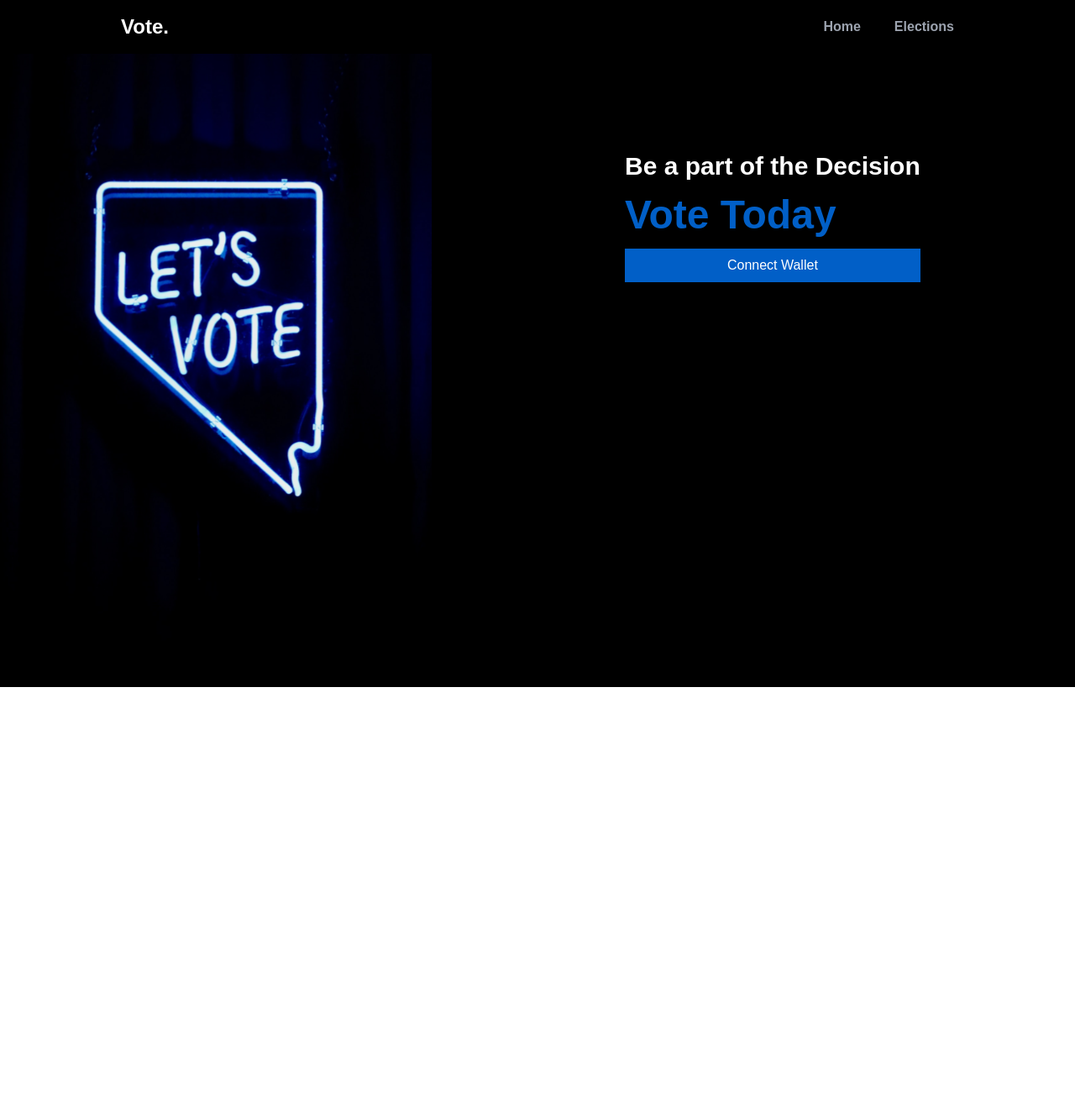
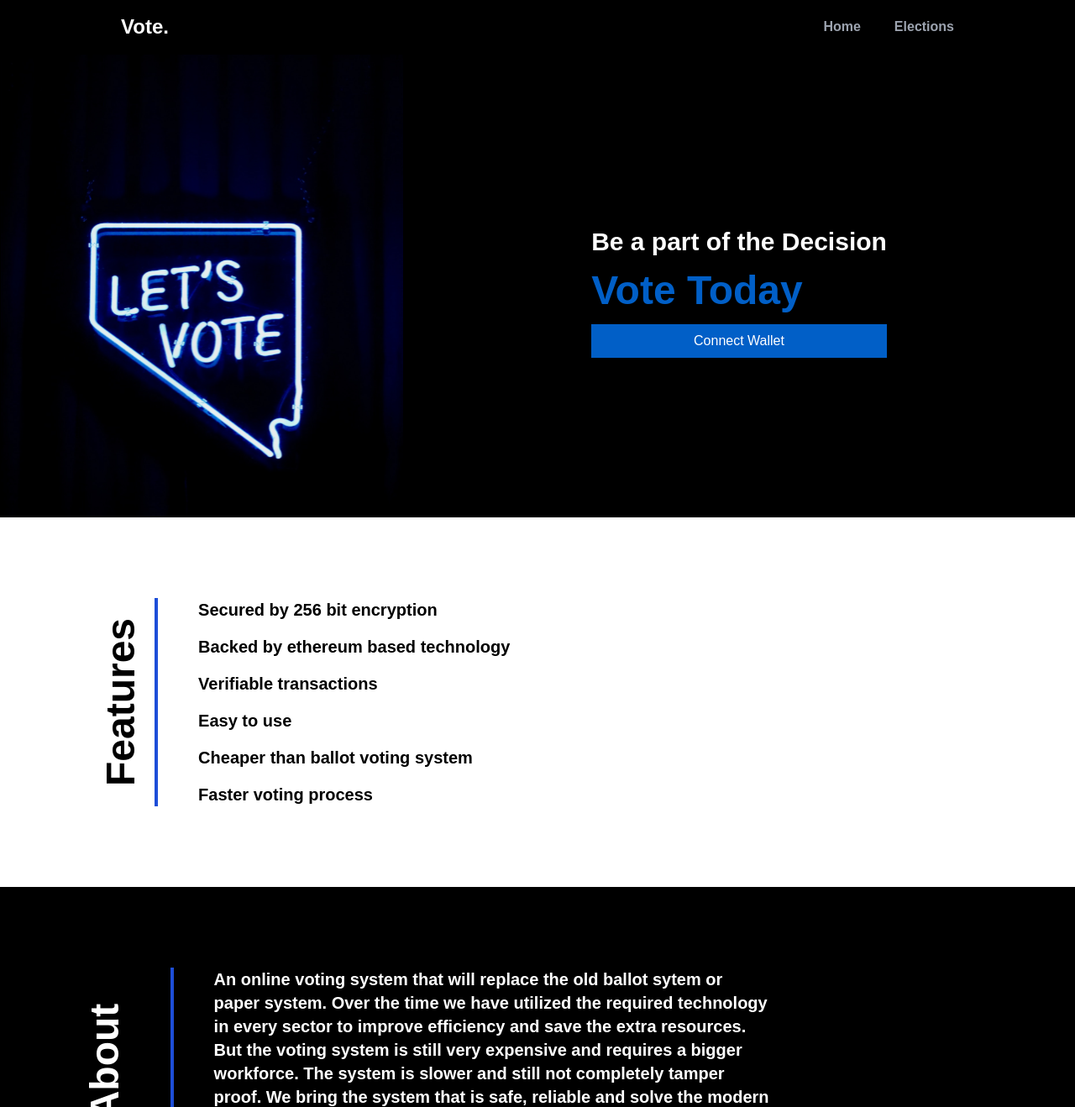
Before and after one commit to dishantzaveri/Rubix23-6-EnemiesOfSyntax, a React (Create React App) app in the folder frontend/: page / in a window 1280 px wide. Shown: the top 1318 px of the page at 84% size. Before the commit the page ends 818 px from the top, so only its background shows below. Built offline with nearby package versions, Linux system fonts and the light colour scheme; no server answers.

Commit message:
Home page

```diff
--- a/frontend/src/pages/Elections.jsx
+++ b/frontend/src/pages/Elections.jsx
@@ -25,7 +25,7 @@ const Election = ({ election }) => {
   };
   return (
     <Link
-      to={`/elections/${election.id}`}
+      to={`/results/${election.id}`}
       className="w-full px-6 py-4 grid grid-cols-12 border rounded hover:shadow-lg mt-2"
     >
       <h1 className="text-gray-400 col-span-1">{election.id}</h1>
--- a/frontend/src/pages/Home.js
+++ /dev/null
@@ -1,88 +0,0 @@
-import React, { useContext, useEffect } from "react";
-import { Link } from "react-router-dom";
-import Navbar from "../components/Navbar";
-import { VotingContext } from "../context";
-import homeImage from "../assets/home.svg";
-import axios from "axios";
-const Home = () => {
-  const { account, setTheAccount } = useContext(VotingContext);
-  const options = {
-    method: "POST",
-    url: "https://pan-card-verification1.p.rapidapi.com/v3/tasks/sync/verify_with_source/ind_pan",
-    headers: {
-      "content-type": "application/json",
-      "X-RapidAPI-Key": "618b6ec4abmsh228074d51b65ea4p1f72d8jsn8883234e6b85",
-      "X-RapidAPI-Host": "pan-card-verification1.p.rapidapi.com",
-    },
-    data: '{"task_id":"74f4c926-250c-43ca-9c53-453e87ceacd1","group_id":"8e16424a-58fc-4ba4-ab20-5bc8e7c3c41e","data":{"id_number":"NNDPS4508E"}}',
-  };
-  useEffect(() => {
-    axios
-      .request(options)
-      .then(function (response) {
-        console.log(response.data);
-      })
-      .catch(function (error) {
-        console.error(error);
-      });
-  }, [])
-
-  useEffect(() => {
-    console.log(account);
-  }, [account]);
-  return (
-    <div className="bg-[#000000]">
-      <Navbar />
-      <div className="flex flex-row">
-        <div>
-          <img className="h-[754px] w-[544px]" src={homeImage} />
-        </div>
-        <>
-          {account.length > 0 ? (
-            <div className="flex flex-col mt-[100px] ml-[200px] items-between">
-              <h1 className="text-white text-3xl font-semibold mt-4">
-                Be a part of the Decision
-              </h1>
-              <h1 className="text-[#015FC7] text-5xl font-bold mt-4">
-                Vote Today
-              </h1>
-              <div className="flex flex-row justify-evenly">
-                <Link
-                  to="/add-election"
-                  className="text-white bg-[#015FC7] p-2 mt-4 w-[150px] text-center"
-                >
-                  <h1 className="">Hold an Election</h1>
-                </Link>
-                <Link
-                  to="/elections"
-                  className="text-white bg-[#015FC7] p-2 mt-4 w-[150px] text-center"
-                >
-                  Vote
-                </Link>
-              </div>
-            </div>
-          ) : (
-            <div className="flex flex-col mt-[100px] ml-[200px] items-between">
-              <h1 className="text-white text-3xl font-semibold mt-4">
-                Be a part of the Decision
-              </h1>
-              <h1 className="text-[#015FC7] text-5xl font-bold mt-4">
-                Vote Today
-              </h1>
-              <button
-                onClick={() => {
-                  setTheAccount();
-                }}
-                className="text-white bg-[#015FC7] p-2 mt-4"
-              >
-                Connect Wallet
-              </button>
-            </div>
-          )}
-        </>
-      </div>
-    </div>
-  );
-};
-
-export default Home;
--- a/frontend/src/pages/Home.jsx
+++ b/frontend/src/pages/Home.jsx
@@ -1,17 +1,136 @@
-import React from 'react'
-import { Link } from 'react-router-dom'
+import React, { useContext, useEffect } from "react";
+import { Link } from "react-router-dom";
+import Navbar from "../components/Navbar";
+import { VotingContext } from "../context";
+import homeImage from "../assets/home.svg";
+import axios from "axios";
+const Home = () => {
+  const { account, setTheAccount } = useContext(VotingContext);
+  const options = {
+    method: "POST",
+    url: "https://pan-card-verification1.p.rapidapi.com/v3/tasks/sync/verify_with_source/ind_pan",
+    headers: {
+      "content-type": "application/json",
+      "X-RapidAPI-Key": "618b6ec4abmsh228074d51b65ea4p1f72d8jsn8883234e6b85",
+      "X-RapidAPI-Host": "pan-card-verification1.p.rapidapi.com",
+    },
+    data: '{"task_id":"74f4c926-250c-43ca-9c53-453e87ceacd1","group_id":"8e16424a-58fc-4ba4-ab20-5bc8e7c3c41e","data":{"id_number":"NNDPS4508E"}}',
+  };
+  useEffect(() => {
+    axios
+      .request(options)
+      .then(function (response) {
+        console.log(response.data);
+      })
+      .catch(function (error) {
+        console.error(error);
+      });
+  }, [])
 
-const Home = () => {
+  useEffect(() => {
+    console.log(account);
+  }, [account]);
   return (
-    <div>
-      <Link to='/add-election'>
-        Register
-      </Link>
-      <Link to='/elections'>
-        Vote
-      </Link>
+    <div className="bg-[#000000]">
+      <Navbar />
+      <div className="flex flex-row items-center">
+        <div>
+          <img className="w-[60vw]" src={homeImage} />
+        </div>
+        <div className="flex items-center justify-center w-full">
+          {account.length > 0 ? (
+            <div className="flex flex-col items-between">
+              <h1 className="text-white text-3xl font-semibold mt-4">
+                Be a part of the Decision
+              </h1>
+              <h1 className="text-[#015FC7] text-5xl font-bold mt-4">
+                Vote Today
+              </h1>
+              <div className="flex flex-row justify-evenly">
+                <Link
+                  to="/add-election"
+                  className="text-white bg-[#015FC7] p-2 mt-4 w-[150px] text-center"
+                >
+                  <h1 className="">Hold an Election</h1>
+                </Link>
+                <Link
+                  to="/elections"
+                  className="text-white bg-[#015FC7] p-2 mt-4 w-[150px] text-center"
+                >
+                  Vote
+                </Link>
+              </div>
+            </div>
+          ) : (
+            <div className="flex flex-col items-between">
+              <h1 className="text-white text-3xl font-semibold mt-4">
+                Be a part of the Decision
+              </h1>
+              <h1 className="text-[#015FC7] text-5xl font-bold mt-4">
+                Vote Today
+              </h1>
+              <button
+                onClick={() => {
+                  setTheAccount();
+                }}
+                className="text-white bg-[#015FC7] p-2 mt-4"
+              >
+                Connect Wallet
+              </button>
+            </div>
+          )}
+        </div>
+      </div>
+      <div className="flex w-full px-36 py-24 bg-white">
+        <h1 className="text-5xl font-semibold -rotate-90">Features</h1>
+        <div className="border-l-4 border-blue-700 ml-[-160px] flex flex-col gap-4 pl-12">
+          <h1 className="text-xl font-semibold">
+            Secured by 256 bit encryption
+          </h1>
+          <h1 className="text-xl font-semibold">
+            Backed by ethereum based technology
+          </h1>
+          <h1 className="text-xl font-semibold">Verifiable transactions</h1>
+          <h1 className="text-xl font-semibold">Easy to use</h1>
+          <h1 className="text-xl font-semibold">
+            Cheaper than ballot voting system
+          </h1>
+          <h1 className="text-xl font-semibold">Faster voting process</h1>
+        </div>
+      </div>
+      <div className="flex w-full px-36 py-24 text-white">
+        <h1 className="text-5xl font-semibold -rotate-90">About</h1>
+        <div className="border-l-4 border-blue-700 ml-[-80px] flex flex-col gap-4 pl-12">
+          <h1 className="text-xl font-semibold w-3/4">
+            An online voting system that will replace the old ballot sytem or
+            paper system. Over the time we have utilized the required technology
+            in every sector to improve efficiency and save the extra resources.
+            But the voting system is still very expensive and requires a bigger
+            workforce. The system is slower and still not completely tamper
+            proof. We bring the system that is safe, reliable and solve the
+            modern issues like higher reachability of the booth, crowd free
+            voting, inexpensive, faster results and others.
+          </h1>
+        </div>
+      </div>
+      <div className="w-full px-36 py-24 bg-white">
+        <h1 className="text-5xl font-semibold underline decoration-blue-500 mb-12">Follow these easy steps</h1>
+        <div className="flex flex-col gap-4">
+          <h1 className="text-xl font-semibold">
+            Register yourself by filling the required details
+          </h1>
+          <h1 className="text-xl font-semibold">
+            Signin as user
+          </h1>
+          <h1 className="text-xl font-semibold">Go to vote option on dashboard</h1>
+          <h1 className="text-xl font-semibold">Give security key</h1>
+          <h1 className="text-xl font-semibold">
+            Vote your candidate and submit
+          </h1>
+        </div>
+      </div>
     </div>
-  )
-}
+  );
+};
 
-export default Home
+export default Home;
```
Also changed, not shown: frontend/src/assets/home.svg.
